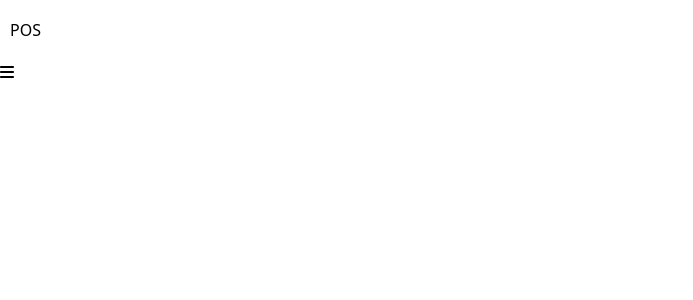
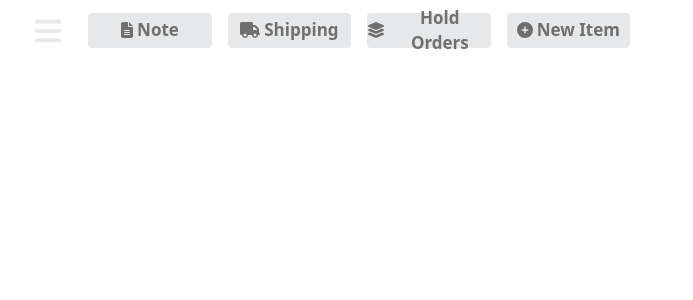
Before and after one commit to Hadayetullah/Pos-Application-React-ReactRouter, a React (Vite) app in the folder pos-frontend/: page / in a window 1280 px wide. Shown: the top 300 px of the page, without its empty margins (0-693 px from the left). Built offline with nearby package versions, Linux system fonts and the light colour scheme.

Commit message:
Create navbar at the left corner for the top for the pos display

```diff
--- /dev/null
+++ b/pos-frontend/src/components/pos/PosTopLeftNav.jsx
@@ -0,0 +1,72 @@
+import { FontAwesomeIcon } from "@fortawesome/react-fontawesome";
+import {
+  faBars,
+  faFileLines,
+  faTruck,
+  faLayerGroup,
+  faCirclePlus,
+  faCircleUser,
+  faMagnifyingGlass,
+  faQrcode,
+  faCircleMinus,
+  faDollarSign,
+  faGear,
+  faHandBackFist,
+  faPercent,
+  faMoneyBill1Wave,
+  faEllipsisVertical,
+  faMessage,
+  faFlag,
+  faAnglesUp,
+  faXmark,
+} from "@fortawesome/free-solid-svg-icons";
+import {
+  faCircleXmark,
+  faPenToSquare,
+  faTrashCan,
+} from "@fortawesome/free-regular-svg-icons";
+
+const PosTopLeftNav = () => {
+  return (
+    <nav className="left__nav__top grid grid-cols-[max-content_1fr] gap-[0.75rem] items-center bg-white h-[60px] max-w-full p-2.5">
+      <FontAwesomeIcon
+        icon={faBars}
+        className="pos__left__bar text-[25px] p-[5px_0_0_20px] text-[#6F6F6F] pos-md:m-[1px 25px 0px 25px] pos-md:text-[#e6e8ea] pos-md:text-[33px] pos-md:font-black pos-md:p-0 pos-xl:m-[1px_15px_0_25px] pos-xl:text-[30px]"
+      />
+      <div className="left__nav__top-items grid grid-cols-[1fr_1fr_1fr_1fr] gap-[1px] pos-md:inline-flex pos-md:gap-x-4 pos-md:justify-between pos-md:min-w-full pos-md:grid pos-md:gap-x-1">
+        <button className="left__nav__top-item inline-flex items-center flex-col-reverse text-[#6F6F6F] border-0 cursor-pointer bg-[#e6e8ea] h-[50px] justify-center rounded pos-md:flex-row pos-md:justify-items-center pos-md:p-[0_13px] pos-md:font-bold pos-md:h-[40px] pos-md:gap-x-2 pos-lg:w-full pos-xl:p-0 pos-xl:h-[35px] pos-xl:gap-x-1">
+          <FontAwesomeIcon icon={faFileLines} className="left__nav__top-icon" />
+          <span className="text-[13px] font-semibold pos-md:text-[17px] pox-xl:text-[14px]">
+            Note
+          </span>
+        </button>
+        <button className="left__nav__top-item inline-flex items-center flex-col-reverse text-[#6F6F6F] border-0 cursor-pointer bg-[#e6e8ea] h-[50px] justify-center rounded pos-md:flex-row pos-md:justify-items-center pos-md:p-[0_13px] pos-md:font-bold pos-md:h-[40px] pos-md:gap-x-2 pos-lg:w-full pos-xl:p-0 pos-xl:h-[35px] pos-xl:gap-x-1">
+          <FontAwesomeIcon icon={faTruck} className="left__nav__top-icon" />
+          <span className="text-[13px] font-semibold pos-md:text-[17px] pox-xl:text-[14px]">
+            Shipping
+          </span>
+        </button>
+        <button className="left__nav__top-item inline-flex items-center flex-col-reverse text-[#6F6F6F] border-0 cursor-pointer bg-[#e6e8ea] h-[50px] justify-center rounded pos-md:flex-row pos-md:justify-items-center pos-md:p-[0_13px] pos-md:font-bold pos-md:h-[40px] pos-md:gap-x-2 pos-lg:w-full pos-xl:p-0 pos-xl:h-[35px] pos-xl:gap-x-1">
+          <FontAwesomeIcon
+            icon={faLayerGroup}
+            className="left__nav__top-icon"
+          />
+          <span className="text-[13px] font-semibold pos-md:text-[17px] pox-xl:text-[14px]">
+            Hold Orders
+          </span>
+        </button>
+        <button className="left__nav__top-item inline-flex items-center flex-col-reverse text-[#6F6F6F] border-0 cursor-pointer bg-[#e6e8ea] h-[50px] justify-center rounded pos-md:flex-row pos-md:justify-items-center pos-md:p-[0_13px] pos-md:font-bold pos-md:h-[40px] pos-md:gap-x-2 pos-lg:w-full pos-xl:p-0 pos-xl:h-[35px] pos-xl:gap-x-1">
+          <FontAwesomeIcon
+            icon={faCirclePlus}
+            className="left__nav__top-icon"
+          />
+          <span className="text-[13px] font-semibold pos-md:text-[17px] pox-xl:text-[14px]">
+            New Item
+          </span>
+        </button>
+      </div>
+    </nav>
+  );
+};
+
+export default PosTopLeftNav;
--- a/pos-frontend/src/pages/POS.jsx
+++ b/pos-frontend/src/pages/POS.jsx
@@ -1,5 +1,4 @@
-import { FontAwesomeIcon } from "@fortawesome/react-fontawesome";
-import { faBars } from "@fortawesome/free-solid-svg-icons";
+import PosTopLeftNav from "../components/pos/PosTopLeftNav";
 
 const POS = () => {
   return (
@@ -27,12 +26,7 @@ const POS = () => {
             // }}
             className="w-full bg-white overflow-y-scroll duration-[0.3s] translate-y-0 pos-md:min-w-[580px] pos-md:max-w-full pos-md:overflow-y-hidden"
           >
-            <div>
-              <nav className="left__nav__top grid grid-cols-[max-content_1fr] gap-[0.75rem] items-center bg-white h-[60px] max-w-full p-2.5">
-                POS
-              </nav>
-              <FontAwesomeIcon icon={faBars} />
-            </div>
+            <PosTopLeftNav />
           </div>
         </div>
       </div>
```
